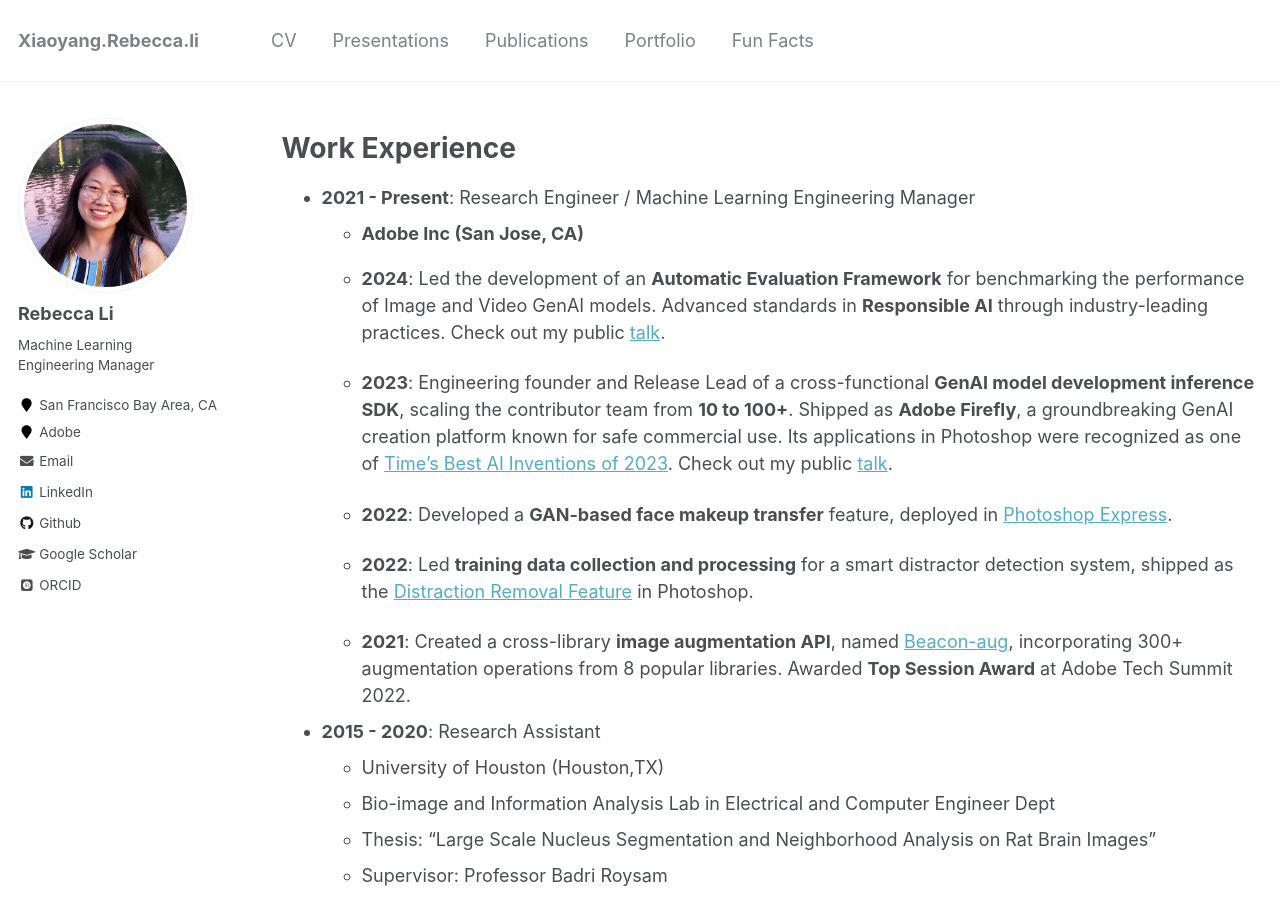
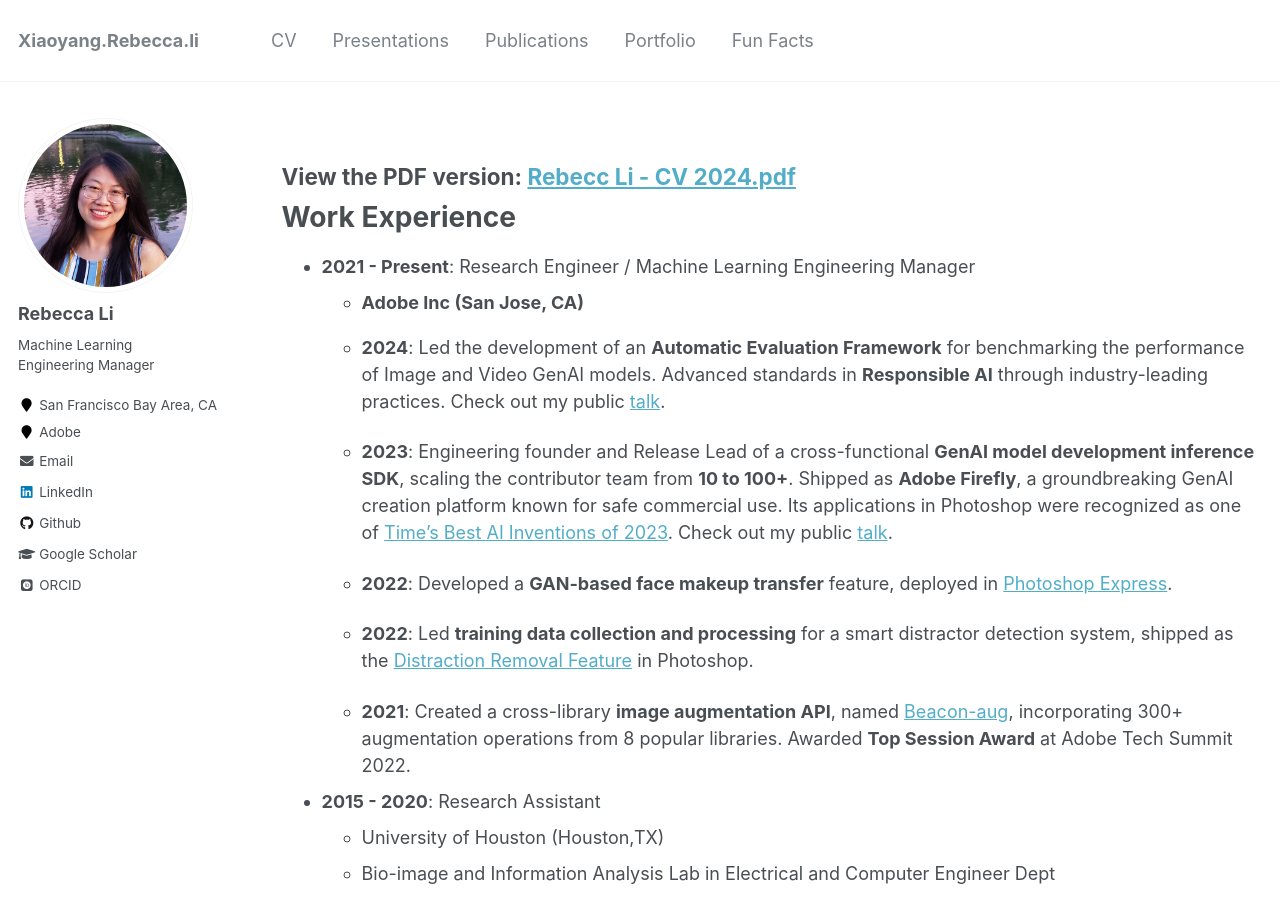
Before and after one commit to Xiaoyang-Rebecca/xiaoyang-rebecca.github.io, a Jekyll site: the page built from _pages/cv.md, in a window 1280 px wide and 900 px high. Built offline with Jekyll 4.4.1, drawn with Linux system fonts in a browser that asks for light colours; some web fonts are replaced.

Commit message:
Update cv.md

```diff
--- a/_pages/cv.md
+++ b/_pages/cv.md
@@ -10,6 +10,7 @@
 
 {% include base_path %}
 
+## View the PDF version: [**Rebecc Li - CV 2024.pdf**](https://drive.google.com/file/d/1glXp4JZoYREIPxS4tWiwjw09FbhS0re6/view?usp=sharing)
 
 Work Experience
 ======
```
